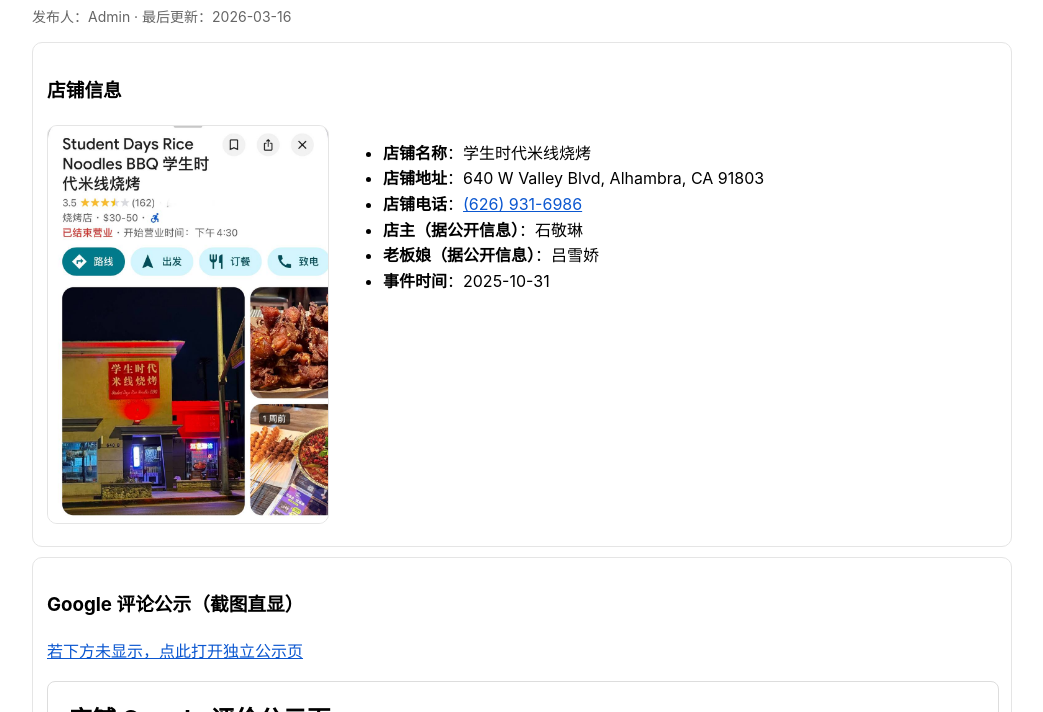
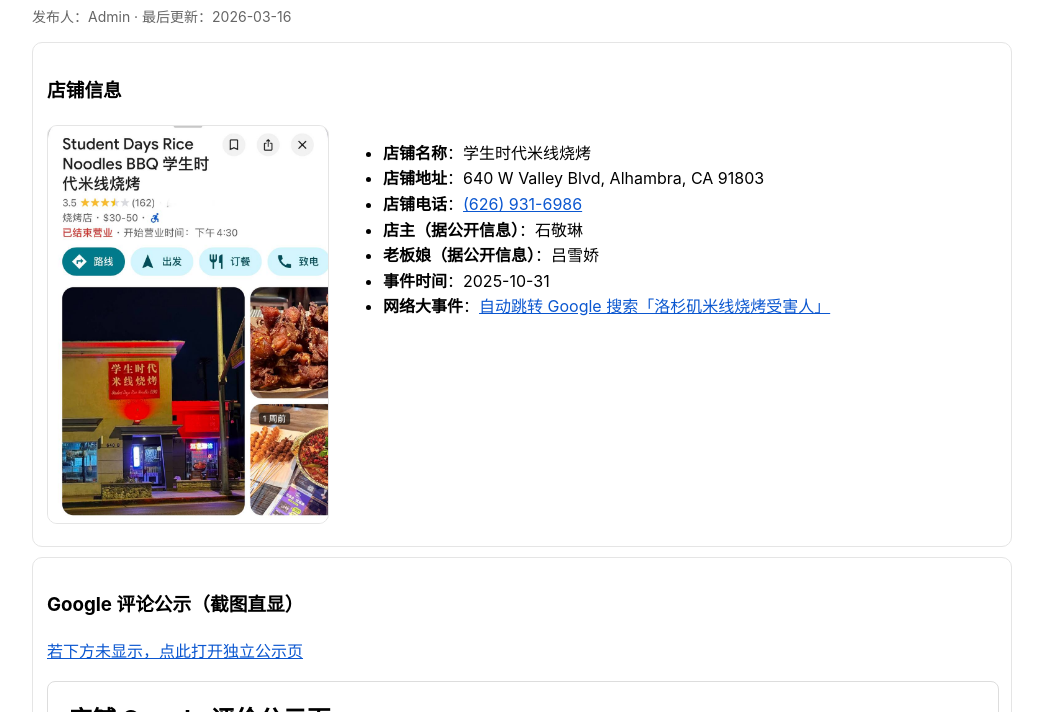
Before and after one commit to xssdreck/restaurant-evidence, a plain HTML site: page index.html in a window 1280 px wide. Shown: the part 88-800 px from the top of the page, without its empty margins (118-1161 px from the left). Drawn offline with Linux system fonts and the light colour scheme.

Commit message:
feat: add major online event link under incident time

```diff
--- a/index.html
+++ b/index.html
@@ -36,6 +36,7 @@
           <li><strong>店主（据公开信息）</strong>：石敬琳</li>
           <li><strong>老板娘（据公开信息）</strong>：吕雪娇</li>
           <li><strong>事件时间</strong>：2025-10-31</li>
+          <li><strong>网络大事件</strong>：<a href="https://www.google.com/search?q=%E6%B4%9B%E6%9D%89%E7%9F%B6%E7%B1%B3%E7%BA%BF%E7%83%A7%E7%83%A4%E5%8F%97%E5%AE%B3%E4%BA%BA" target="_blank">自动跳转 Google 搜索「洛杉矶米线烧烤受害人」</a></li>
         </ul>
       </div>
     </div>
```
